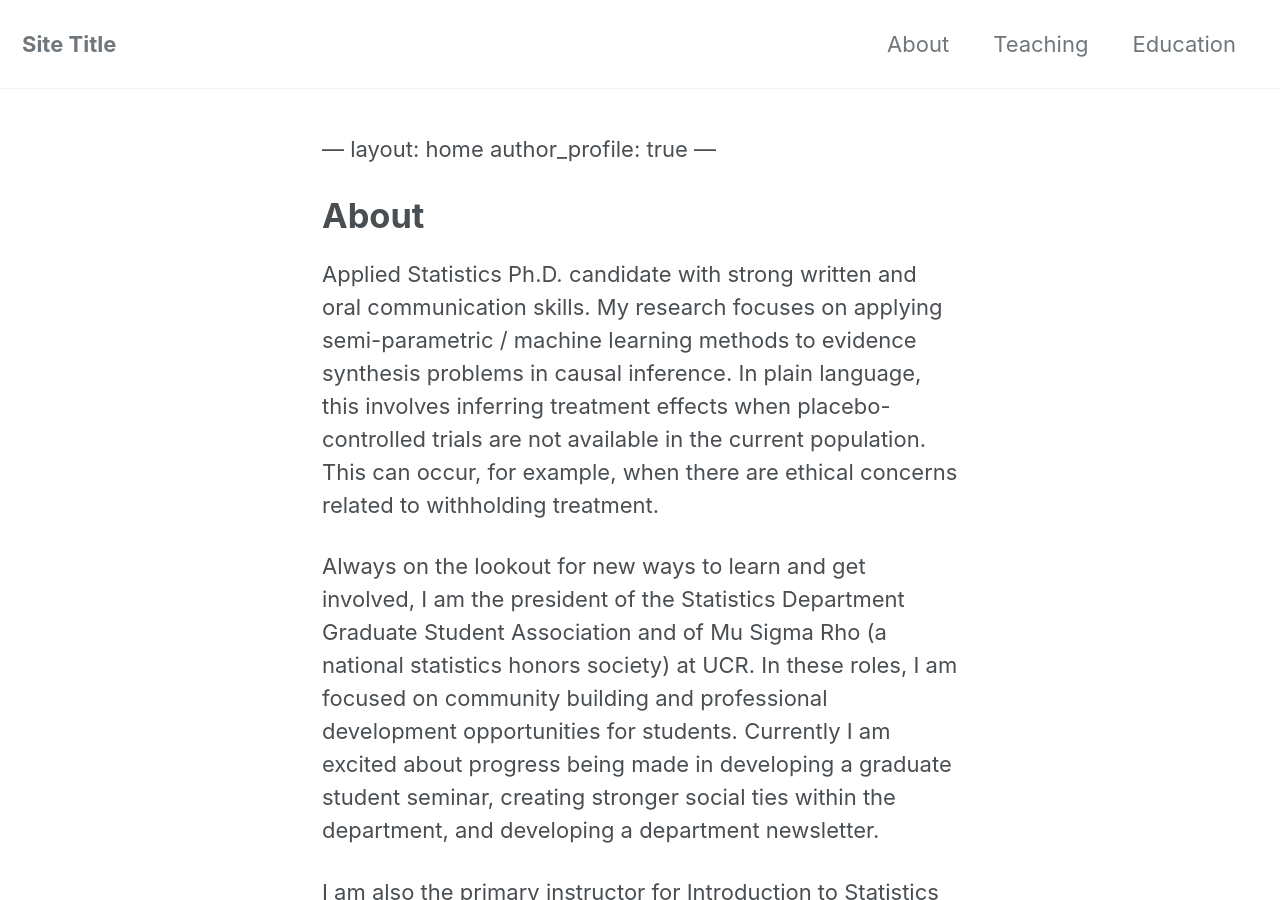
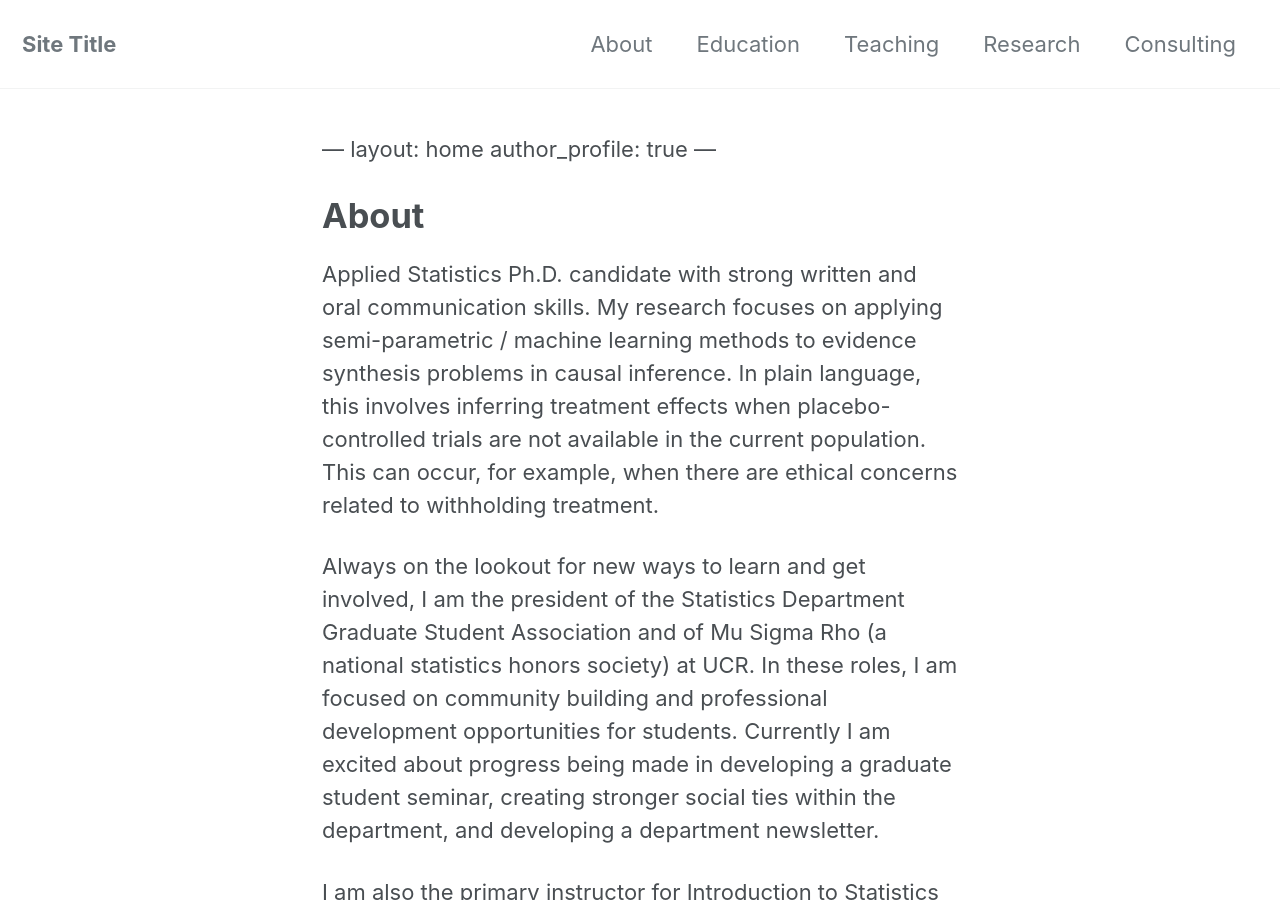
Before and after one commit to lgpcappiello/lgpcappiello.github.io, a Jekyll site: the page built from index.md, in a window 1280 px wide and 900 px high. Built offline with Jekyll 4.4.1, drawn with Linux system fonts in a browser that asks for light colours; cached includes are drawn as plain includes; nearby versions of some CDN libraries; our own code applies the rules of GitHub Pages for plain Markdown files.

Commit message:
Update navigation.yml

```diff
--- a/_data/navigation.yml
+++ b/_data/navigation.yml
@@ -4,9 +4,13 @@ main:
     url: https://lgpcappiello.github.io/
   # - title: "About"
   #   url: https://mmistakes.github.io/minimal-mistakes/about/
+  - title: "Education"
+    url: /education/
   - title: "Teaching"
     url: /teaching/
-  - title: "Education"
+  - title: "Research"
+    url: /research/
+  - title: "Consulting"
     url: /education/
   # - title: "Sitemap"
   #   url: /sitemap/
```
